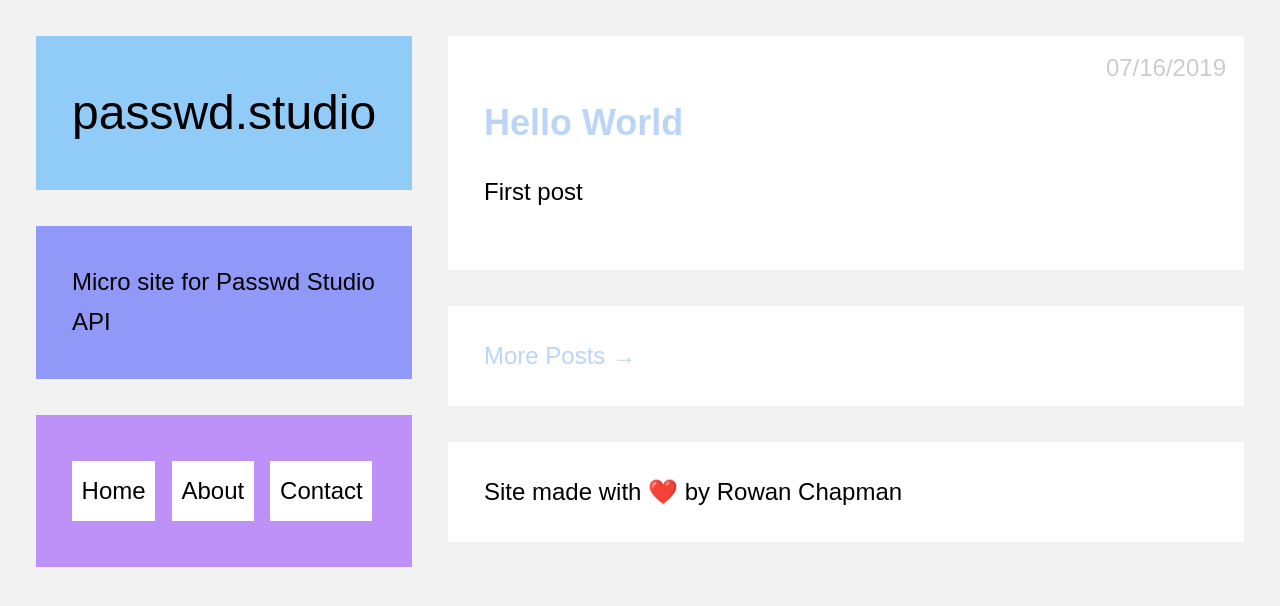
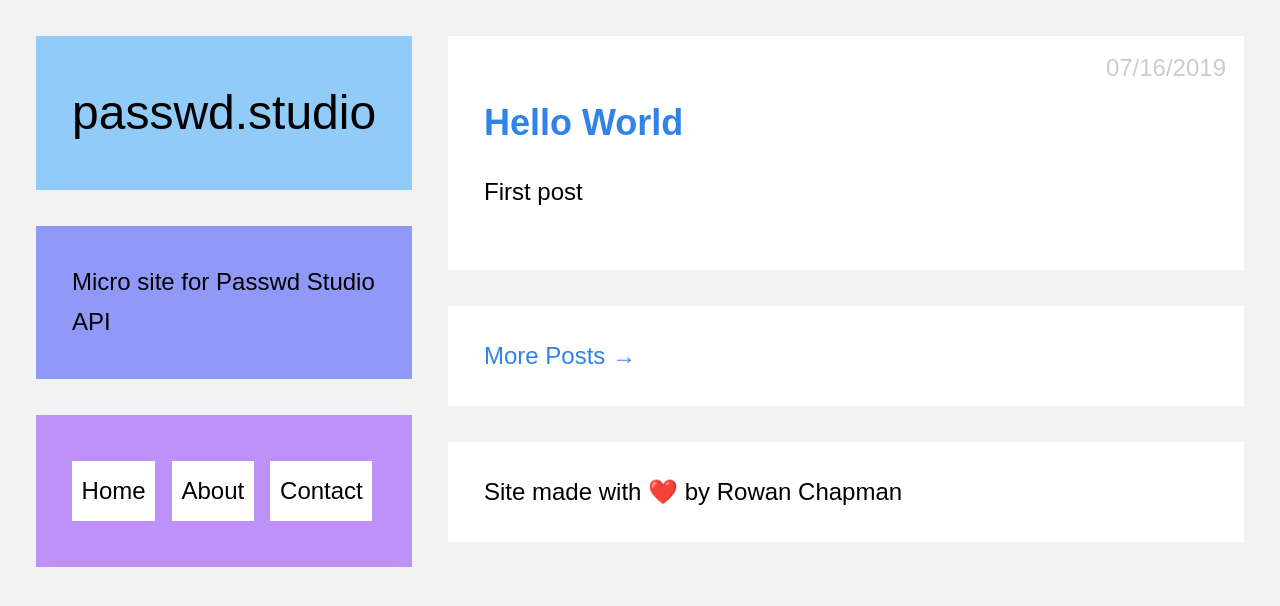
Before and after one commit to rchapman83/passwd-studio-web, a Jekyll site: the page built from index.html, in a window 1280 px wide. Shown: the top 606 px of the page. Built offline with Jekyll 4.4.1, drawn with Linux system fonts in a browser that asks for light colours; emoji names are drawn with the system emoji font.

```diff
--- a/_config.yml
+++ b/_config.yml
@@ -15,11 +15,13 @@ defaults:
   values:
     layout: post
     permalink: "/posts/:title/"
+    sitemap: true
 - scope:
     path: ''
     type: pages
   values:
     layout: page
+    sitemap: true
 encoding: UTF-8
 description: Micro site for Passwd Studio API
 baseurl: "/"
--- a/assets/css/style.scss
+++ b/assets/css/style.scss
@@ -7,7 +7,7 @@
 $base-font-family:  sans-serif;
 $base-font-size:    24px;
 $base-line-height:  1.5;
-$link:              rgba(25, 117, 229, 0.3);
+$link:              rgba(25, 117, 229, 0.9);
 $link-hover:        rgba(255, 51, 66, 0.5);
 $spacing-unit:      1.5em;
 $blue3:             rgba(25, 117, 229, 0.3);
```
